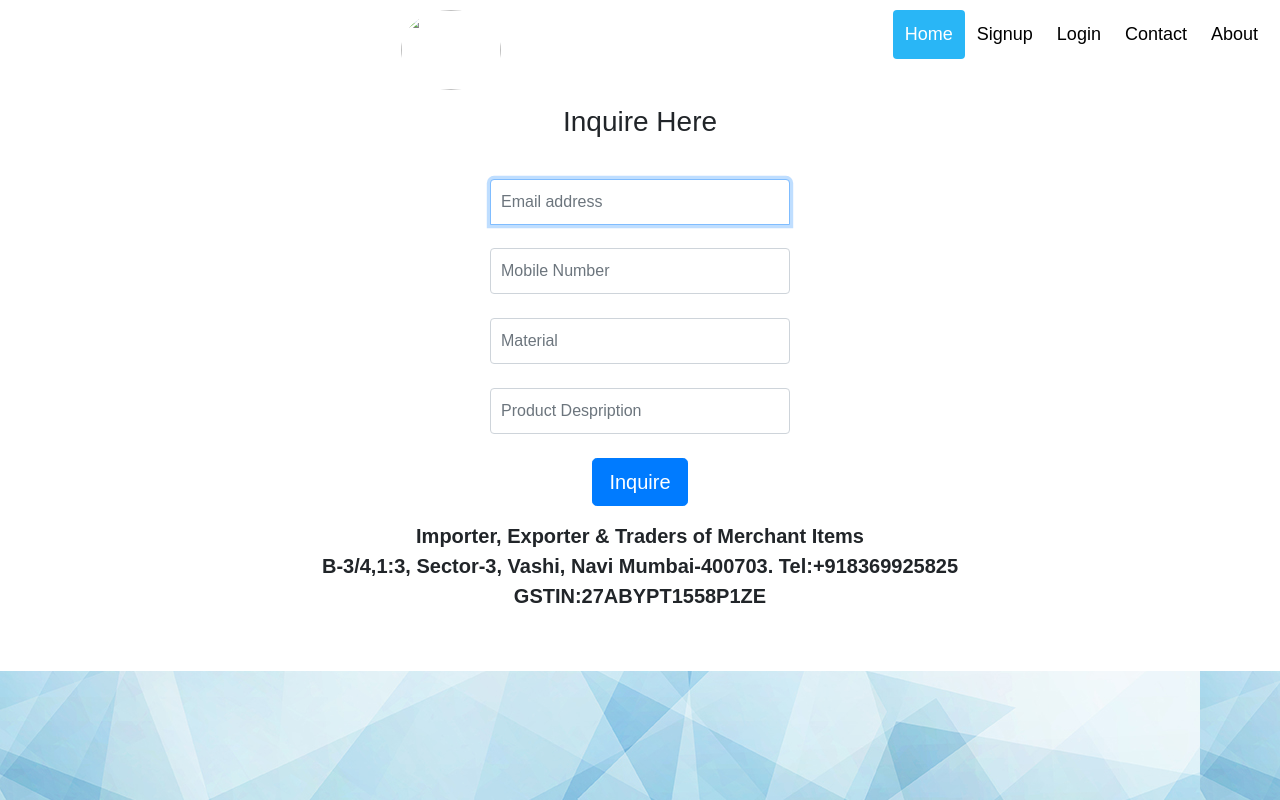
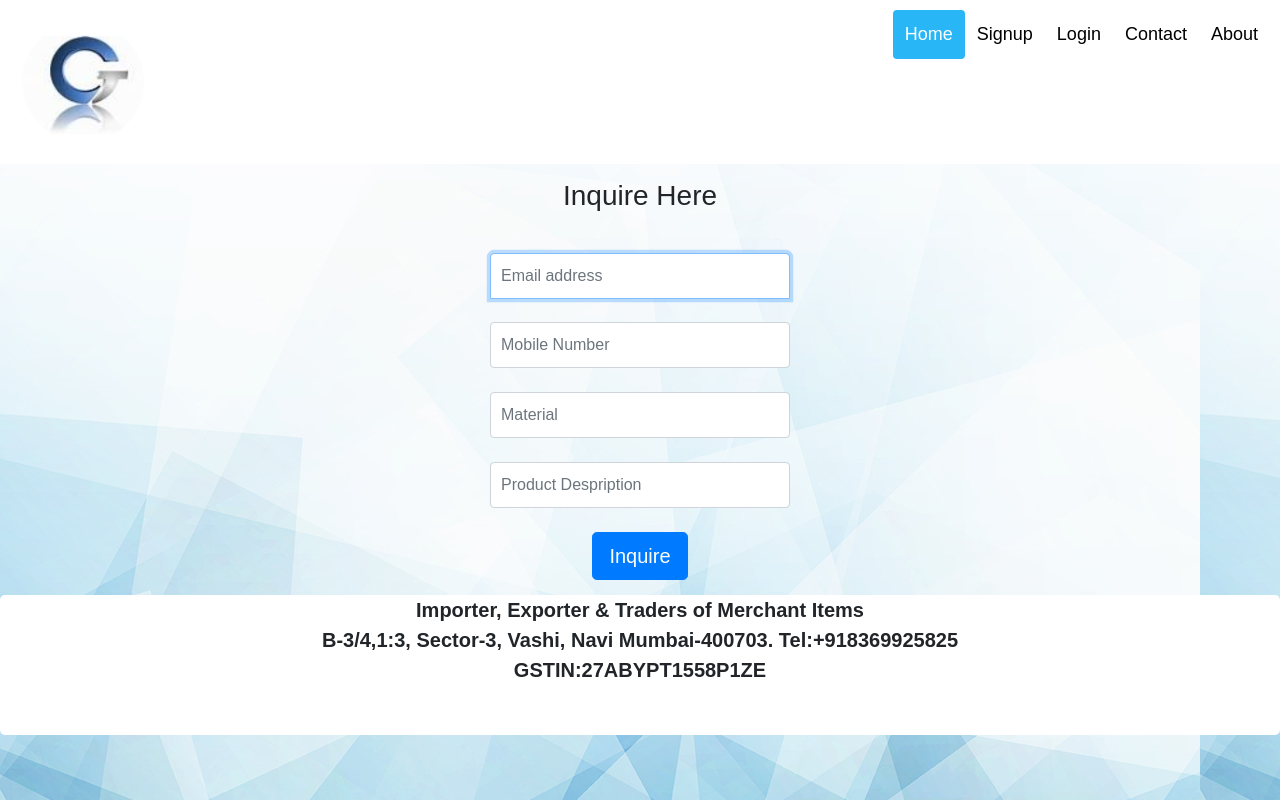
Before and after one commit to janvi2001/WDL-2020, a plain HTML site: page exp3/inquiry.html in a window 1280 px wide. Drawn offline with Linux system fonts and the light colour scheme.

Commit message:
final signup,login and inquiry

```diff
--- a/exp3/inquiry.html
+++ b/exp3/inquiry.html
@@ -32,17 +32,20 @@
     <!-- Custom styles for this template -->
     <link href="signin.css" rel="stylesheet">
   </head>
-  <body class="text-center" style="background-image: url('bg.png');">
+  <body class="text-center" style="background-image: url('image/bg.png');">
+
     <div class="header" >
-      <img src="/image/globalcorp.png" class="image">
+      <a>
+      <img src="image/logo.png" class="image" >
       <!-- <img src="/WDL-2020/exp3/image/globalcorp.png" class="image"> -->
       </a>
       <div class="header-right">
       <a class="active" href="index.html">Home</a>
       <a href= "signup.html">Signup</a>
       <a href="login.html">Login</a>
-        <a href="contactus">Contact</a>
+      <a href="contactus.html">Contact</a>
       <a href="aboutus.html">About</a>
+      </div>
   </div>
 
     <form class="form-signin">
@@ -63,11 +66,9 @@
   <br>
   <button class="btn btn-lg btn-primary" type="submit">Inquire</button>
 </form>
+
 <div class="footer">
-  <footer>
   <div class="foot">Importer, Exporter & Traders of Merchant Items<br>B-3/4,1:3, Sector-3, Vashi, Navi Mumbai-400703. Tel:+918369925825 <br> GSTIN:27ABYPT1558P1ZE</div>
-  </footer>
 </div>
-
 </body>
 </html>
--- a/exp3/signin.css
+++ b/exp3/signin.css
@@ -113,7 +113,6 @@ body {
   }
 }
 .image {
-  width: 100px;
-  height: 80px;
+  height: 120px;
   border-radius: 70%;
 }
```
Also changed, not shown: exp3/login.html (+10 -10 lines), exp3/signup.html (+2 -2 lines), exp3/image/bg.png (renamed from exp3/bg.png), exp3/image/logo.PNG (renamed from exp3/logo.PNG). Lines whose indentation alone changed are shown as unchanged.
